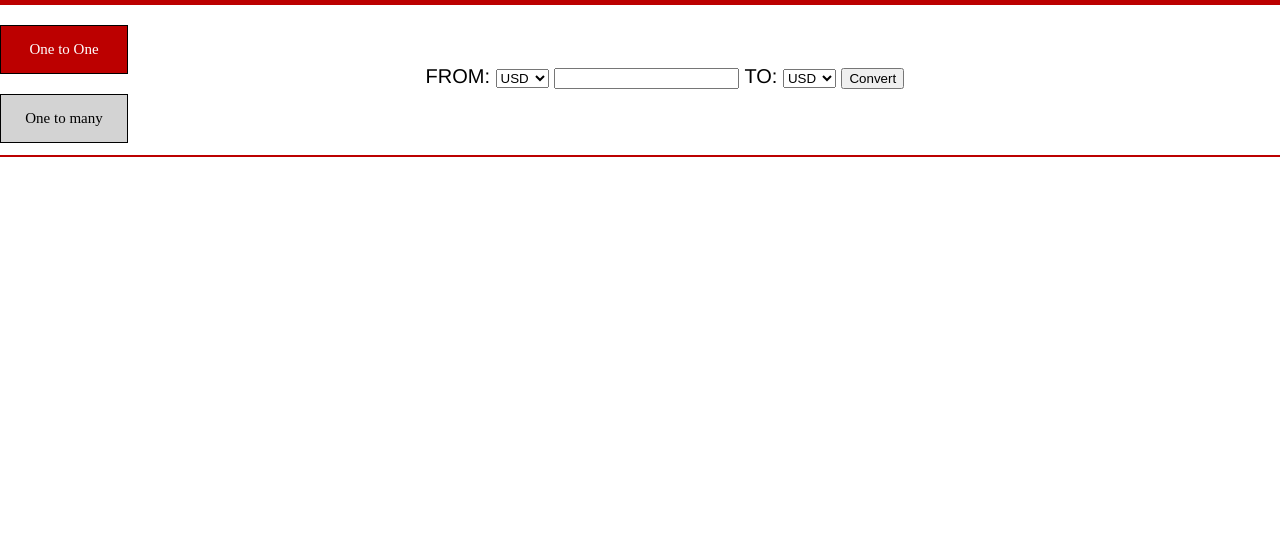
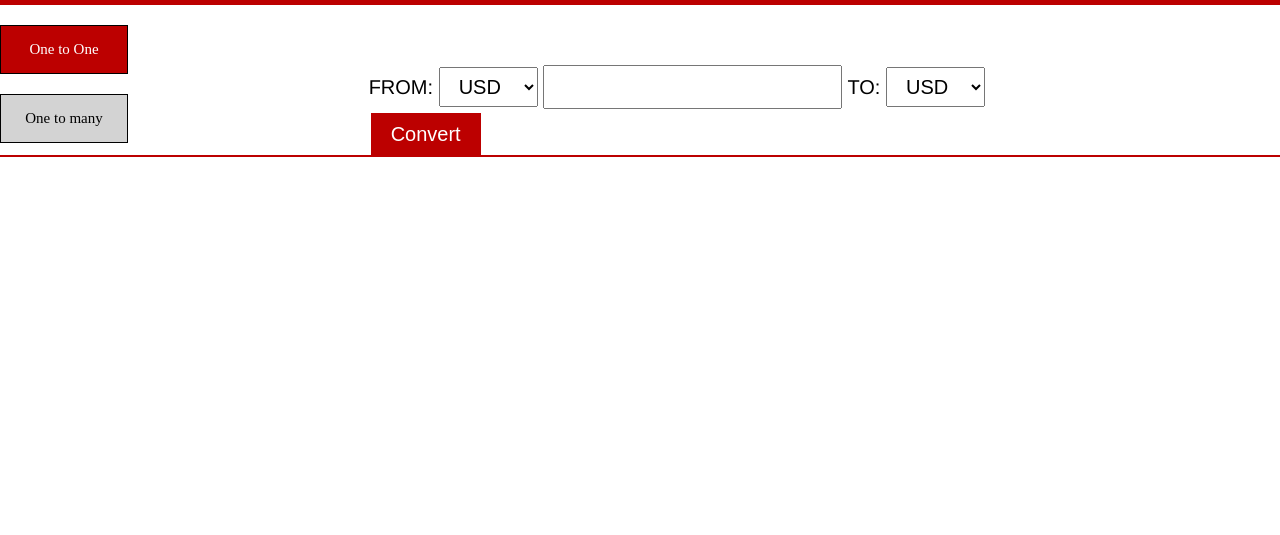
Before and after one commit to sbanjara/Currency-Converter, a plain HTML site: page web/index.html in a window 1280 px wide. Shown: the part 265-800 px from the top of the page. Drawn offline with nearby package versions, Linux system fonts and the light colour scheme.

Commit message:
Some CSS changes!!!

```diff
--- a/web/Home.css
+++ b/web/Home.css
@@ -1,14 +1,11 @@
 
 body {
-
     margin: 0;
     padding: 0;
     border: 0;
-
 }
 
 #header {
-
     color: white;
     background-color: #BC0000;
     font-family: 'Syncopate';
@@ -17,7 +14,6 @@ body {
     text-align: center;
     height: 100px;
     left: 60%;
-
 }
 
 #left_section {
@@ -31,30 +27,62 @@ body {
 }
 
 .container {
-
     margin-top: 50px;
-
 }
 
 .inputform {
-
     padding-top: 10px;
-    padding-left: 25%;
-    padding-right: 25%;
+    padding-left: 20%;
+    padding-right: 20%;
     font-family: Helvetica;
     font-size: 20px;
     padding-bottom: 20px;
-
 }
 
 #form_two {
+    display: none;
+}
 
-    display: none;
+#input {
+    height: 30px;
+    font-size: 20px;
+    padding: 5px 15px 5px 15px;
+}
 
+#input_two {
+    height: 30px;
+    font-size: 20px;
+    padding: 5px 15px 5px 15px;
+}
+
+#in_code {
+    height: 40px;
+    font-size: 20px;
+    padding: 2px 15px 2px 15px;
+    pointer: cursor;
+}
+
+#out_code {
+    height: 40px;
+    font-size: 20px;
+    padding: 2px 15px 2px 15px;
+    pointer: cursor;
+}
+
+.btn_convert {
+    background-color: #BC0000;
+    border: none;
+    color: white;
+    padding: 10px 20px 10px 20px;
+    text-align: center;
+    text-decoration: none;
+    display: inline-block;
+    font-size: 20px;
+    margin: 4px 2px;
+    cursor: pointer;
 }
 
 #output {
-
     margin-top: 150px;
     text-align: center;
     font-family: monospace;
@@ -64,11 +92,9 @@ body {
     border-width: 1px;
     border-color: #BC0000;
     width: 100%;
-
 }
 
 .button {
-
     margin-top: 20px;
     background-color: lightgray;
     color: black;
@@ -77,11 +103,10 @@ body {
     border-color: black;
     border-width: 1px;
     border-style: solid;
-
+    cursor: pointer;
 }
 
 #button_one {
-
     background-color: #BC0000;
     color: white;
 }
--- a/web/index.html
+++ b/web/index.html
@@ -113,7 +113,7 @@
 
                     </select>
 
-                    <input type="button" value="Convert" onclick="Converter.getConversion();">
+                    <input type="button" class="btn_convert" value="Convert" onclick="Converter.getConversion();">
 
                 </form>
 
@@ -127,7 +127,7 @@
 
                     <input type="text" name="input" id="input_two">
 
-                    <input type="button" value="Convert" onclick="Converter.getAllconversion();">
+                    <input type="button" class="btn_convert" value="Convert" onclick="Converter.getAllconversion();">
 
                 </form>
 
```
Also changed, not shown: web/scripts/Converter.js (+4 -16 lines), 1 other file.
